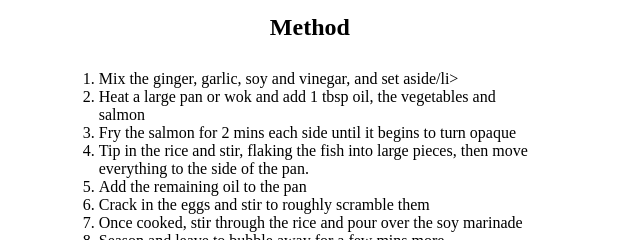
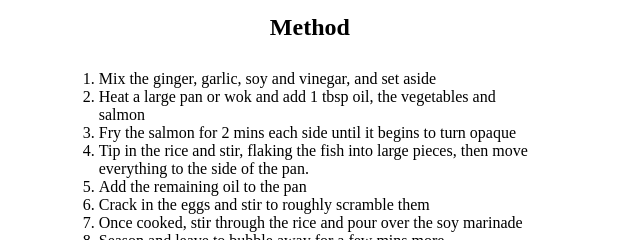
Before and after one commit to Cyrotian/Odin-recipes, a plain HTML site: page salmon_egg.html in a window 1280 px wide. Shown: the part 580-820 px from the top of the page, 609-1249 px from the left. Drawn offline with Linux system fonts and the light colour scheme.

Commit message:
Update salmon_egg.html

```diff
--- a/salmon_egg.html
+++ b/salmon_egg.html
@@ -37,7 +37,7 @@
 
 
                 <ol>
-                    <li>Mix the ginger, garlic, soy and vinegar, and set aside/li>
+                    <li>Mix the ginger, garlic, soy and vinegar, and set aside</li>
                     <li>Heat a large pan or wok and add 1 tbsp oil, the vegetables and salmon</li>
                     <li> Fry the salmon for 2 mins each side until it begins to turn opaque</li>
                     <li> Tip in the rice and stir, flaking the fish into large pieces,
```
